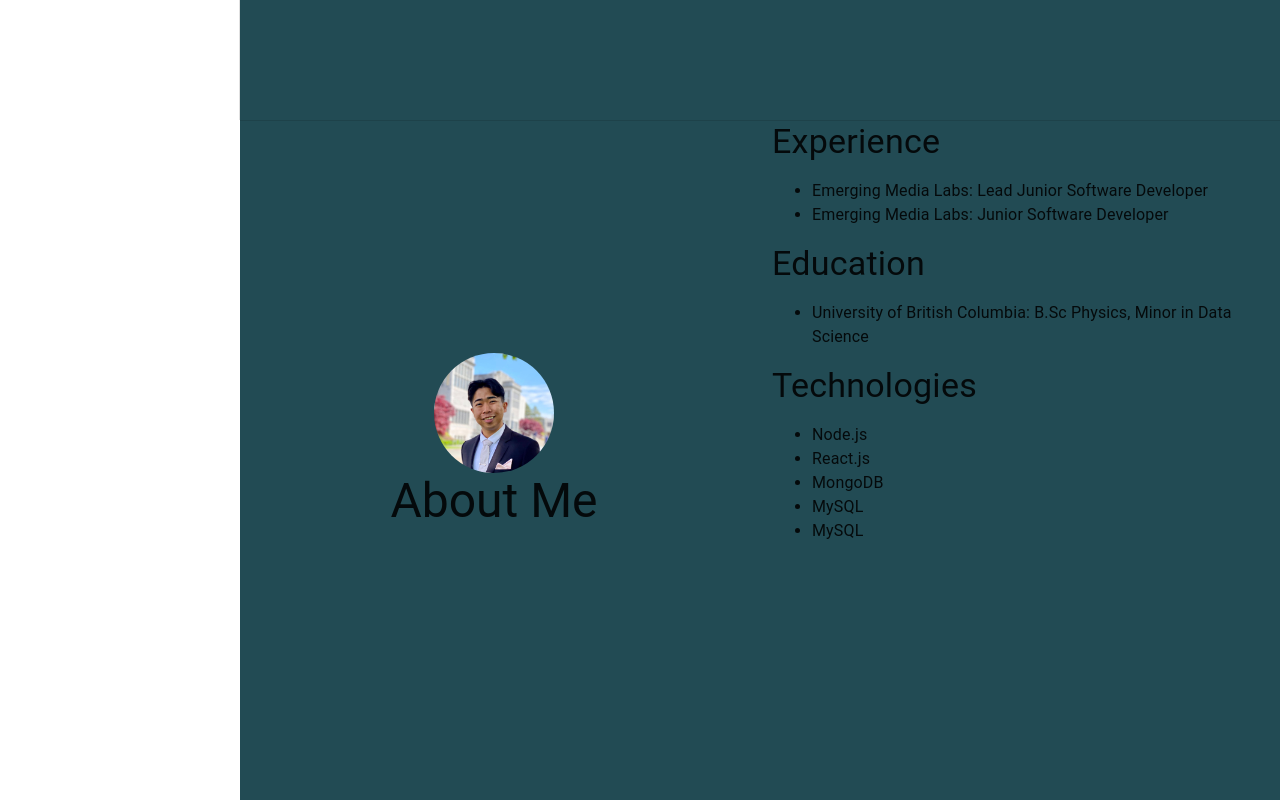
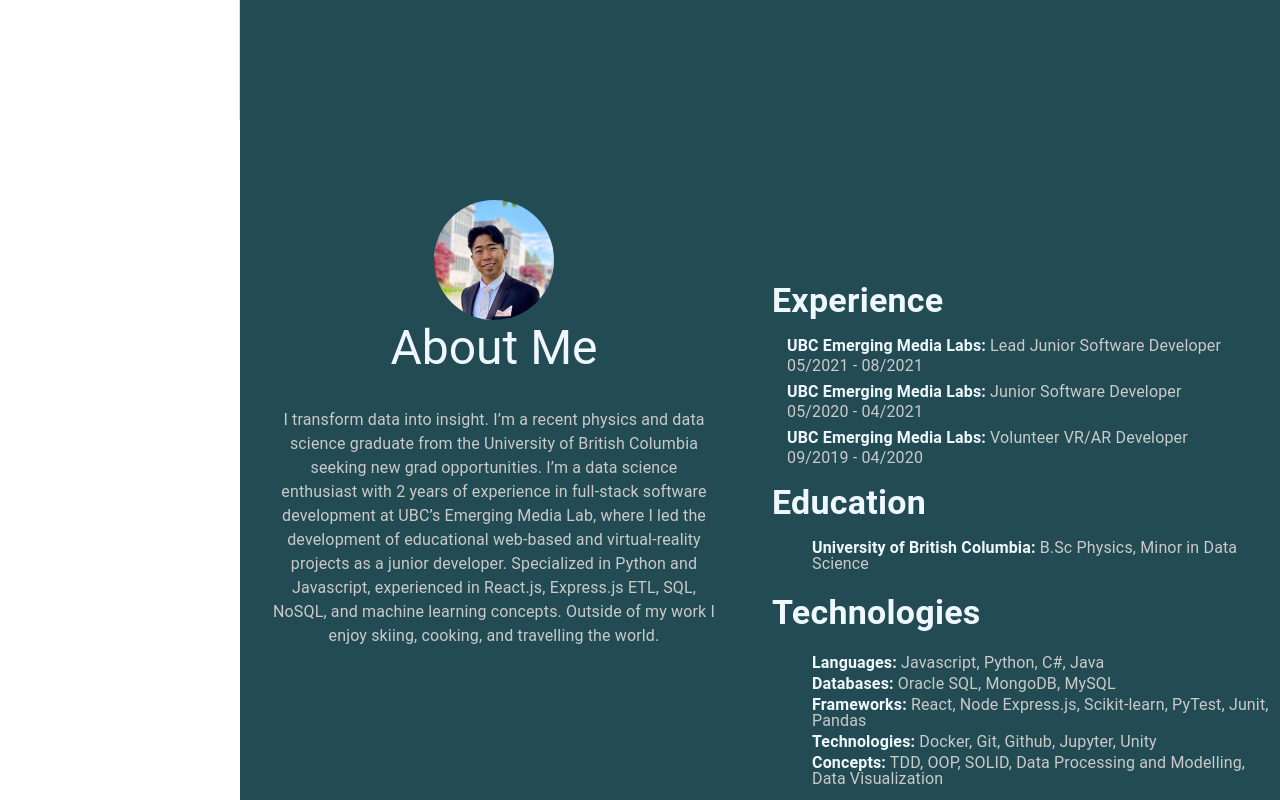
Before and after one commit to nkoda/nkoda.github.io, a React (Create React App) app: page / in a window 1280 px wide. Shown: the part 680-1480 px from the top of the page. Built offline with nearby package versions, Linux system fonts and the light colour scheme.

Commit message:
stylized the resume section

```diff
--- /dev/null
+++ b/src/components/main-sections/css/resume-section.css
@@ -0,0 +1,42 @@
+li {
+    color: rgb(202, 202, 202);
+    display: inline-block;
+    line-height: 1em;
+    transform-origin: 0 0;
+  }
+
+  li > b {
+    color: aliceblue;
+    display: inline-block;
+    line-height: 1em;
+    transform-origin: 0 0;
+  }
+h2{
+color: aliceblue;
+display: inline-block;
+line-height: 1em;
+transform-origin: 0 0;
+align-self: center;
+text-align: center;
+font-weight: 300;
+}
+h3{
+color: aliceblue;
+display: inline-block;
+line-height: 1em;
+transform-origin: 0 0;
+align-self: center;
+text-align: center;
+font-weight: 300;
+}
+
+.resume-section {
+    color: #2c2c2c; /* dark color for all text */
+    display: flex;
+    justify-content: center;
+  }
+
+  .resume-section h4 {
+    font-weight: 700; /* bold font weight for h4 tags */
+    color: aliceblue; /* specific color for h4 tags */
+  }
--- a/src/components/main-sections/home.main-section.jsx
+++ b/src/components/main-sections/home.main-section.jsx
@@ -8,7 +8,7 @@ import { Avatar } from '@mui/material';
 
 import img_avatar from '../../assets/1654182881838.jpg'
 
-import './main-section.css';
+import './css/main-section.css';
 
 const welcomeMessages = [
     "Welcome to my Website",
@@ -75,7 +75,7 @@ const HomeSection = () => {
                         <Divider sx={{ borderBottomWidth: 2, background:"white" }} ></Divider>
                         <div style={{ display: "flex", flexDirection: "column", width: "100%" }}>
                             <h2>Innovating tomorrow's world.</h2>
-                            <h3>A Full Stack developer and Data Scientist based in Vancouver, BC.</h3>
+                            <h3>A Full Stack Developer and Data Scientist based in Vancouver, BC.</h3>
                         </div>
                             <div id="scroll-wrapper">
                                 <div id="scroll-title">Scroll</div>
@@ -85,7 +85,6 @@ const HomeSection = () => {
 
                     </div>
                 }/>
-            <Divider></Divider>
         </div>
     )
 }
--- a/src/components/main-sections/resume.main-section.jsx
+++ b/src/components/main-sections/resume.main-section.jsx
@@ -3,21 +3,25 @@ import MainSection from "./main-sections.component";
 import Divider from '@mui/material/Divider';
 import { Avatar, Grid, Typography } from '@mui/material';
 import img_avatar from '../../assets/1654182881838.jpg'
+import Toolbar from '@mui/material/Toolbar';
+import Card from '@mui/material/Card';
+
+import './css/resume-section.css';
 
 const ResumeSection = () => {
     return(
-        <Grid container spacing={3}>
-            <Grid item xs={12} md={6}>
+        <Grid container spacing={3} className="resume-section" justifyContent="center">
+            <Grid item xs={12} md={6} justifyContent="center">
                 <MainSection
                     id='Home'
                     content={
                         <div
                             style={{
-                                display: 'flex',
+                                display: 'inline-flex',
                                 flexDirection: 'column',
                                 justifyContent: 'center',
                                 alignItems: 'center',
-                                height: '80%'
+                                height: '80%',
                             }}>
                             <Avatar
                                 className="profile"
@@ -31,30 +35,52 @@ const ResumeSection = () => {
                                 }}
                             ></Avatar>
                             <Typography variant="h3">About Me</Typography>
+                            <Typography
+                            sx={{
+                                display: "block",
+                                padding:4,
+                                textAlign:'center',
+                                color:"#CACACA"
+                                }}>
+                                    I transform data into insight. I’m a recent physics and data science graduate from the
+                                    University of British Columbia seeking new grad opportunities.
+                                    I’m a data science enthusiast with 2 years of experience in full-stack software development
+                                    at UBC’s Emerging Media Lab, where I led the development of educational web-based and
+                                    virtual-reality projects as a junior developer. Specialized in Python and Javascript,
+                                    experienced in React.js, Express.js ETL, SQL, NoSQL, and machine learning concepts.
+                                    Outside of my work I enjoy skiing, cooking, and travelling the world.
+                            </Typography>
                         </div>
                     }/>
             </Grid>
-            <Grid item xs={12} md={6}>
+            <Grid item xs={12} md={6} marginTop={20}>
+
                 <Typography variant="h4">Experience</Typography>
-                <ul>
-                    <li>Emerging Media Labs: Lead Junior Software Developer</li>
-                    <li>Emerging Media Labs: Junior Software Developer</li>
+                <ul style={{paddingLeft: "15px"}}>
+                    <li style={{display: "block"}}><b>UBC Emerging Media Labs:</b> Lead Junior Software Developer</li>
+                    <li style={{display: "block", paddingTop:4}}>05/2021 - 08/2021</li>
+                    <li style={{display: "block", paddingTop:10}}><b>UBC Emerging Media Labs:</b> Junior Software Developer</li>
+                    <li style={{display: "block", paddingTop:4 }}>05/2020 - 04/2021</li>
+                    <li style={{display: "block", paddingTop:10}}><b>UBC Emerging Media Labs:</b> Volunteer VR/AR Developer</li>
+                    <li style={{display: "block", paddingTop:4}}>09/2019 - 04/2020</li>
                 </ul>
                 <Typography variant="h4">Education</Typography>
                 <ul>
-                    <li>University of British Columbia: B.Sc Physics, Minor in Data Science</li>
+                <li><b>University of British Columbia:</b> B.Sc Physics, Minor in Data Science</li>
                 </ul>
                 <Typography variant="h4">Technologies</Typography>
+                <div style={{display:"flex",}}>
                 <ul>
-                    <li>Node.js</li>
-                    <li>React.js</li>
-                    <li>MongoDB</li>
-                    <li>MySQL</li>
-                    <li>MySQL</li>
+                    <li style={{display: "block", paddingTop:5}}><b>Languages:</b>  Javascript, Python, C#, Java</li>
+                    <li style={{display: "block", paddingTop:5}}><b>Databases:</b>  Oracle SQL, MongoDB, MySQL</li>
+                    <li style={{display: "block", paddingTop:5}}><b>Frameworks:</b>  React, Node Express.js, Scikit-learn, PyTest, Junit, Pandas</li>
+                    <li style={{display: "block", paddingTop:5}}><b>Technologies:</b>  Docker, Git, Github, Jupyter, Unity</li>
+                    <li style={{display: "block", paddingTop:5}}><b>Concepts:</b>  TDD, OOP, SOLID, Data Processing and Modelling, Data Visualization</li>
                 </ul>
+                </div>
+
             </Grid>
             <Grid item xs={12}>
-                <Divider></Divider>
             </Grid>
         </Grid>
     )
```
Also changed, not shown: src/components/main-sections/css/main-section.css (renamed from src/components/main-sections/main-section.css).
